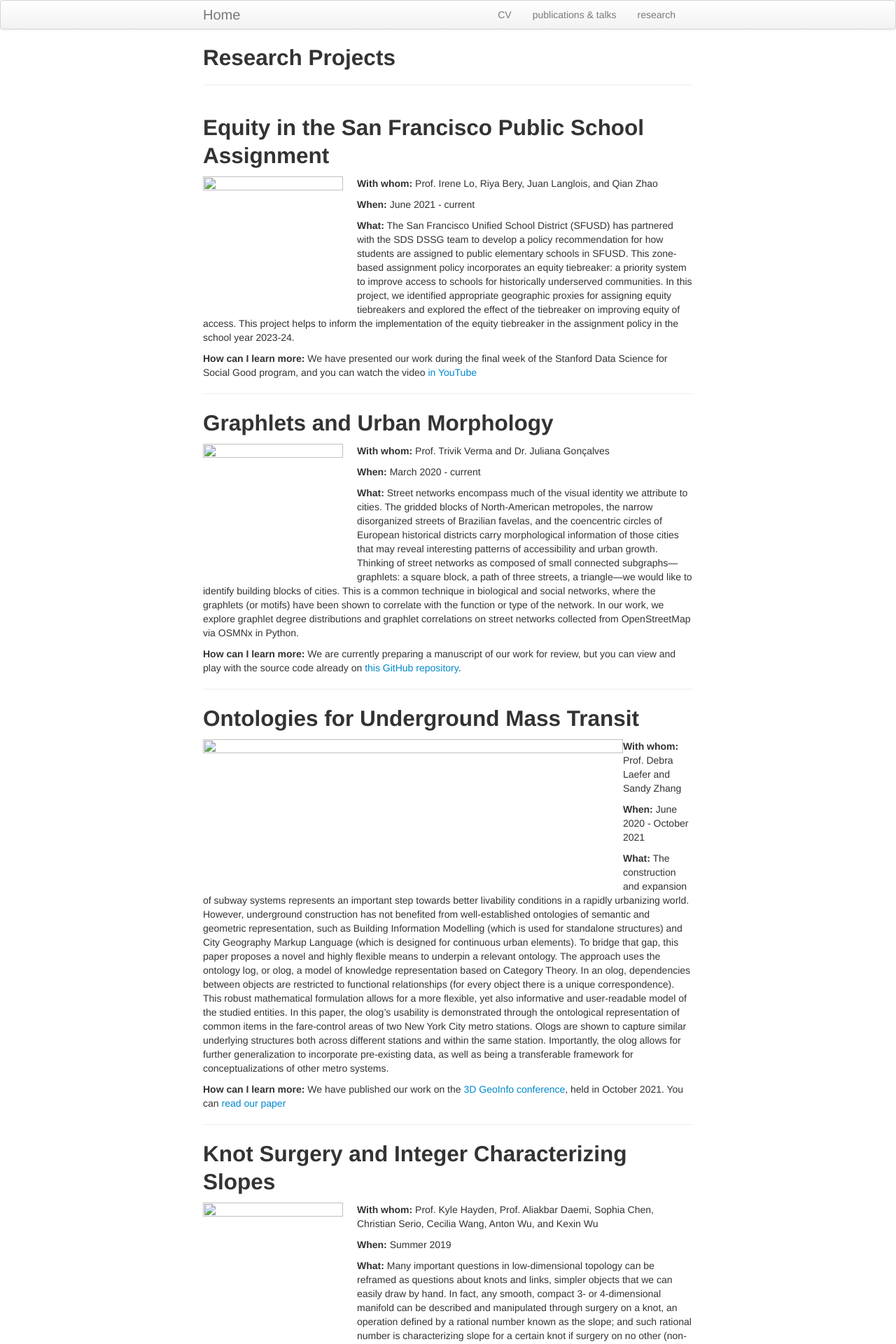
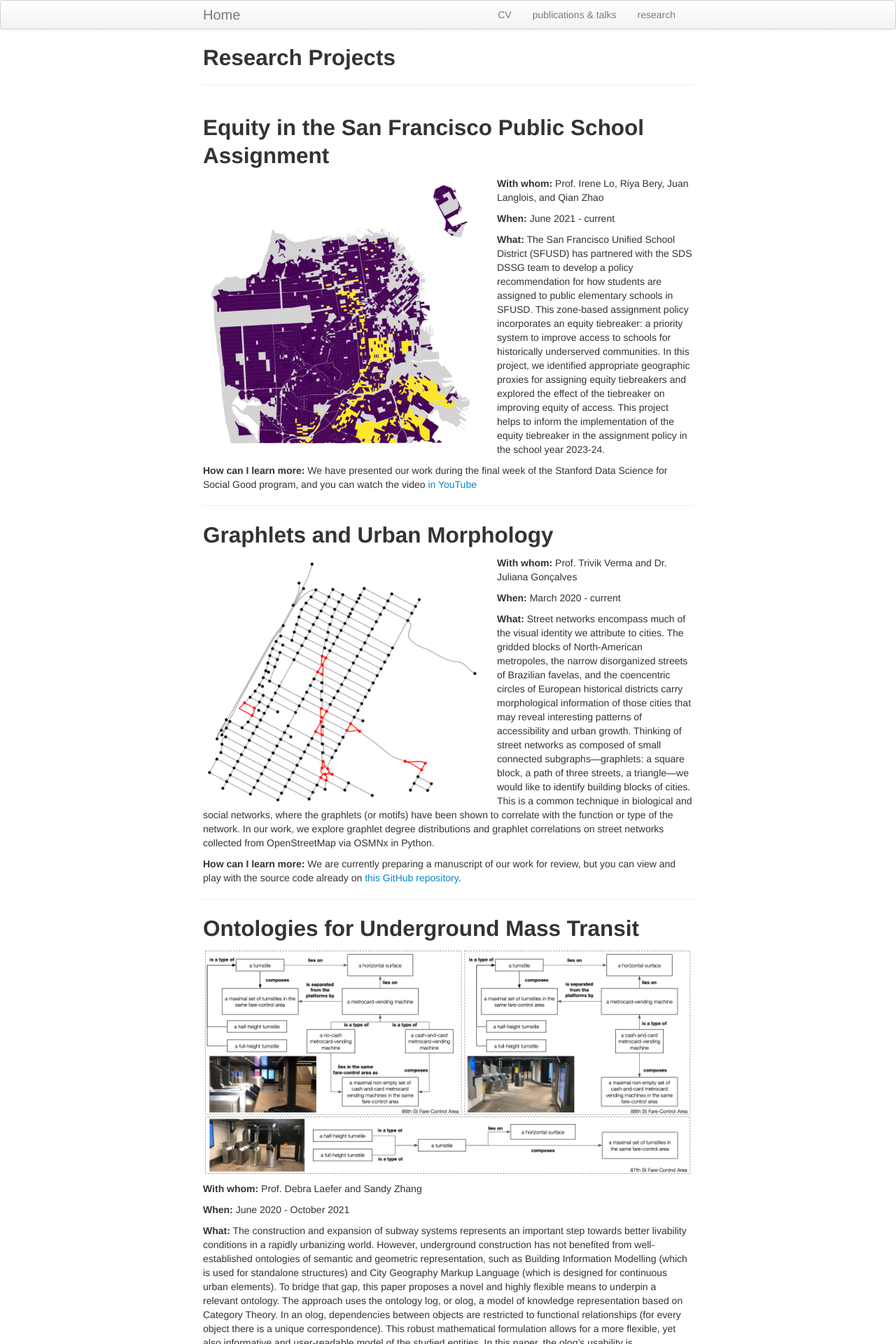
Before and after one commit to gsagostini/gsagostini.github.io, a Jekyll site: the page built from pages/projects.md, in a window 1280 px wide. Shown: the top 1920 px of the page at 70% size. Built offline with Jekyll 4.4.1, drawn with Linux system fonts in a browser that asks for light colours.

Commit message:
improved images

```diff
--- a/pages/projects.md
+++ b/pages/projects.md
@@ -5,7 +5,7 @@ description: This is what I am up to
 ---
 ## Equity in the San Francisco Public School Assignment
 
-<img align="left" src="./images/research/sfusd.png" width="200" height="200" style="float:left; padding-right:20px">
+<img align="left" src="../images/research/sfusd.png" width="400" height="400" style="float:left; padding-right:20px">
 
 **With whom:** Prof. Irene Lo, Riya Bery, Juan Langlois, and Qian Zhao
 
@@ -18,7 +18,7 @@ description: This is what I am up to
 ---
 ## Graphlets and Urban Morphology
 
-<img align="left" src="./images/research/graphlet.png" width="200" height="200" style="float:left; padding-right:20px">
+<img align="left" src="../images/research/graphlet.png" width="400" height="400" style="float:left; padding-right:20px">
 
 **With whom:** Prof. Trivik Verma and Dr. Juliana Gonçalves
 
@@ -31,7 +31,7 @@ description: This is what I am up to
 ---
 ## Ontologies for Underground Mass Transit
 
-<img align="left" src="./images/research/olog.png" width="600" height="200" style="float:center; padding-bottom:20px">
+<img align="center" src="../images/research/olog.png" width="900" height="400" >
 
 **With whom:** Prof. Debra Laefer and Sandy Zhang
 
@@ -44,7 +44,7 @@ description: This is what I am up to
 ---
 ## Knot Surgery and Integer Characterizing Slopes
 
-<img align="left" src="./images/research/knot.png" width="200" height="200" style="float:left; padding-right:20px">
+<img align="left" src="../images/research/knot.png" width="400" height="400" style="float:left; padding-right:20px">
 
 **With whom:** Prof. Kyle Hayden, Prof. Aliakbar Daemi, Sophia Chen, Christian Serio, Cecilia Wang, Anton Wu, and Kexin Wu
 
```
